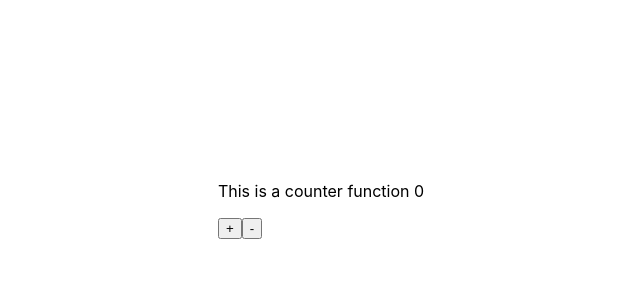
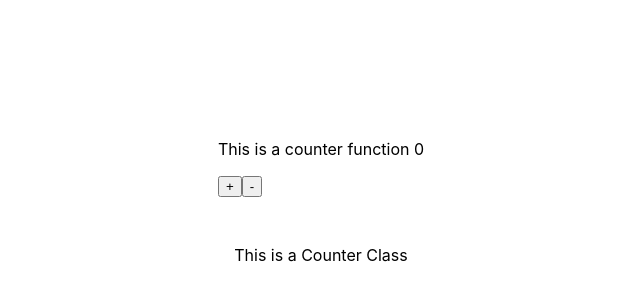
Before and after one commit to mirzadevv/function-vs-class-component, a React (Create React App) app: page / in a window 1280 px wide. Shown: the part 198-498 px from the top of the page, without its empty margins (319-959 px from the left). Built offline with nearby package versions, Linux system fonts and the light colour scheme.

Commit message:
import CounterClass into the App.js

```diff
--- a/src/App.js
+++ b/src/App.js
@@ -1,10 +1,12 @@
 import "./App.css";
 import CounterFunction from "./components/CounterFunction";
+import CounterClass from "./components/CounterClass";
 
 function App() {
   return (
     <div className="container">
       <CounterFunction />
+      <CounterClass />
     </div>
   );
 }
```
